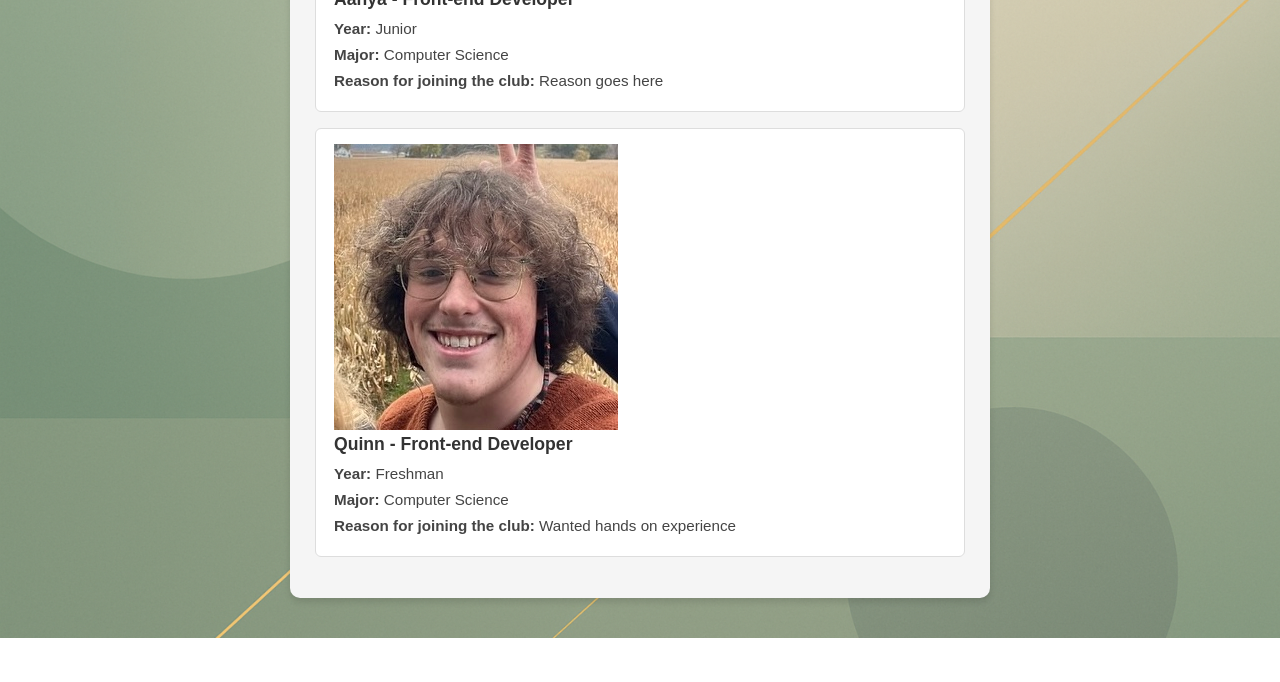
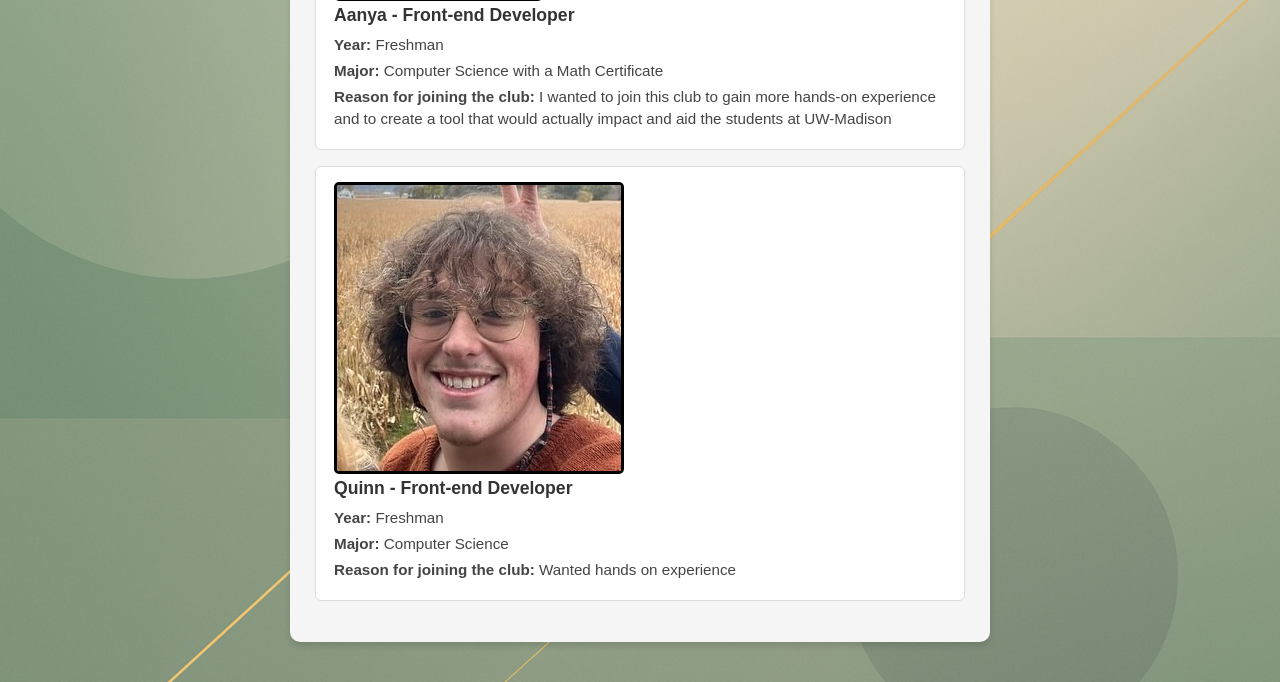
Before and after one commit to JeremieASC21/SAGE, a Flask app: page /about-us in a window 1280 px wide. Shown: the part 1873-2555 px from the top of the page. Before the commit the page ends 2511 px from the top, so only its background shows below. Run offline with Flask 3, Linux system fonts and the light colour scheme.

Commit message:
Jeremie & Aanya

```diff
--- a/templates/about-us.html
+++ b/templates/about-us.html
@@ -60,6 +60,12 @@
         .section-block p span.label {
             font-weight: bold;
         }
+        img {
+            border-style: solid;
+            border-radius: 5px;
+            border-width: 3px;
+
+        }
     </style>
 </head>
 
@@ -75,11 +81,11 @@
 <div class="info-container">
     <h2>About Us</h2>
     <div class="section-block">
-        <img src="static/img/Jeremie.jpg" alt="Jeremie Headshot" class="headshot">
+        <img src="static/img/Jeremie.jpg" alt="Jeremie Headshot" class="headshot" width="250 px" height="300 px">
         <h3>Jeremie - Back-end Developer </h3>
-        <p><span class="label">Year:</span> Senior</p>
-        <p><span class="label">Major:</span> Computer Science</p>
-        <p><span class="label">Reason for joining the club:</span> Reason goes here</p>
+        <p><span class="label">Year:</span> Junior</p>
+        <p><span class="label">Major:</span> Computer Science and Information Science</p>
+        <p><span class="label">Reason for joining the club:</span> I co-founded MadCoders last semester because I wanted to create a safe space for pepole to learn how to code and make interesting coding projects. </p>
     </div>
     <div class="section-block">
         <img src="static/img/Wilfred.jpg" alt="Wilfred Headshot" class="headshot">
@@ -98,9 +104,9 @@
     <div class="section-block">
         <img src="static/img/Aanya.jpg" alt="Aanya Headshot" class="headshot">
         <h3>Aanya - Front-end Developer</h3>
-        <p><span class="label">Year:</span> Junior</p>
-        <p><span class="label">Major:</span> Computer Science</p>
-        <p><span class="label">Reason for joining the club:</span> Reason goes here</p>
+        <p><span class="label">Year:</span> Freshman</p>
+        <p><span class="label">Major:</span> Computer Science with a Math Certificate</p>
+        <p><span class="label">Reason for joining the club:</span>  I wanted to join this club to gain more hands-on experience and to create a tool that would actually impact and aid the students at UW-Madison  </p>
     </div>
     <div class="section-block">
         <img src="static/img/Quinn.jpg" alt="Quinn Headshot" class="headshot">
```
Also changed, not shown: static/img/Aanya.jpg (added), static/img/Jeremie.jpg (added).
